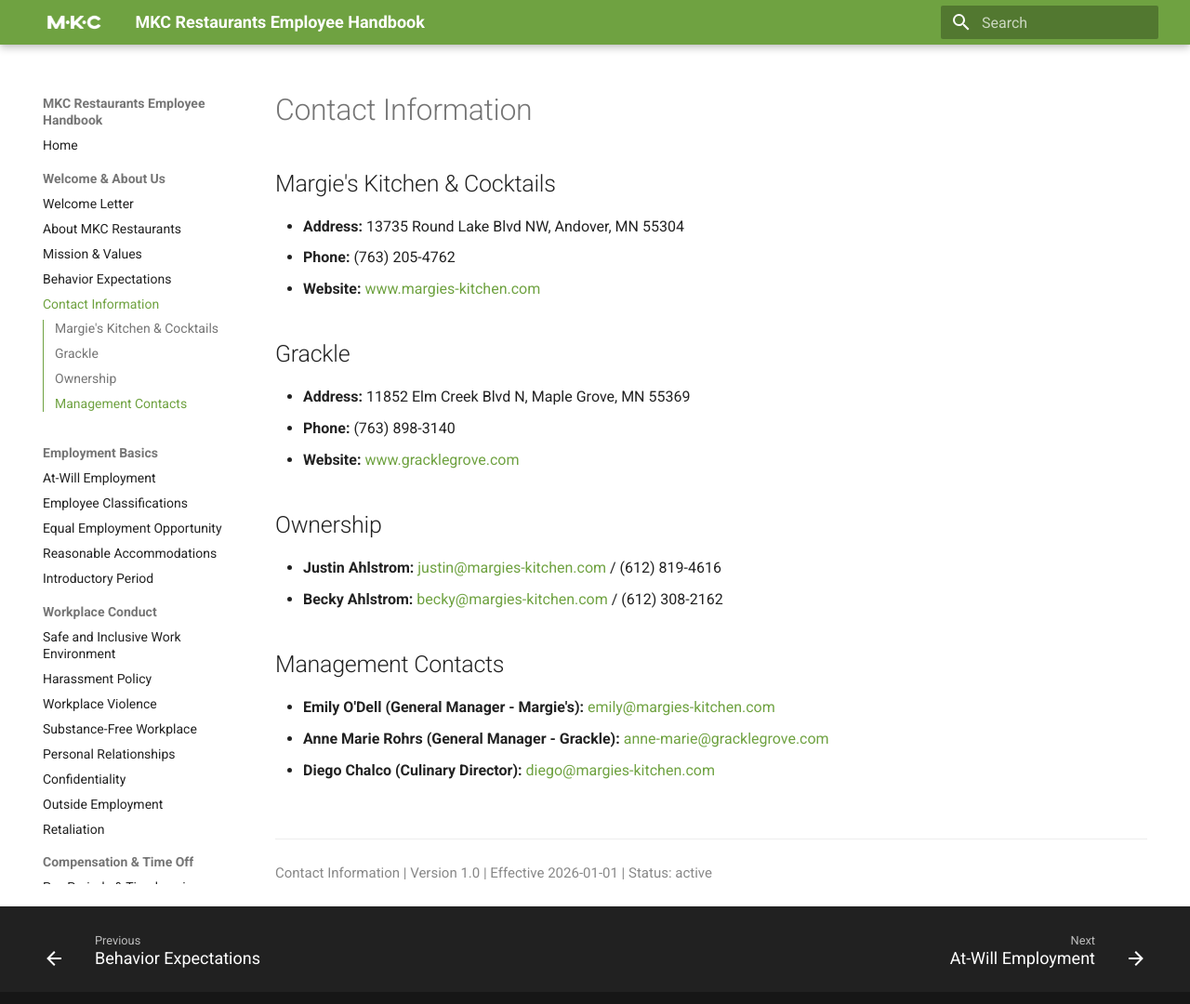
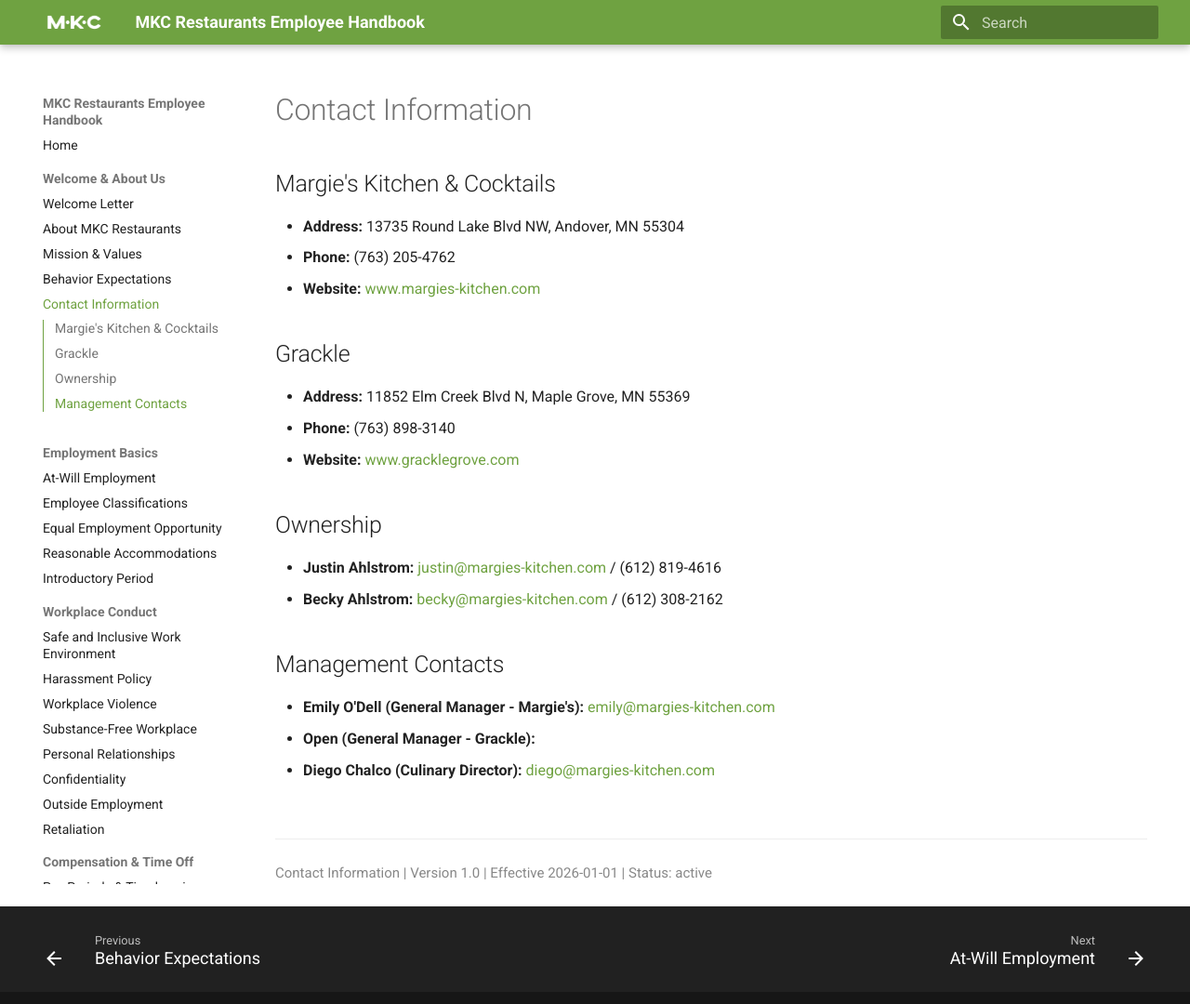
Before and after one commit to JustinAhlstrom-MKC/handbook, an MkDocs documentation site: the page built from policies/01-welcome/contacts.md, in a window 1280 px wide and 1091 px high. Shown: the top 1080 px of the window at 93% size. Built offline with MkDocs 1.6.1 and Material for MkDocs 9.7.7, drawn with Linux system fonts in a browser that asks for light colours.

Commit message:
Update contacts.md

```diff
--- a/policies/01-welcome/contacts.md
+++ b/policies/01-welcome/contacts.md
@@ -28,5 +28,5 @@
 ## Management Contacts
 
 - **Emily O'Dell (General Manager - Margie's):** [emily@margies-kitchen.com](mailto:emily@margies-kitchen.com)
-- **Anne Marie Rohrs (General Manager - Grackle):** [anne-marie@gracklegrove.com](mailto:anne-marie@gracklegrove.com)
+- **Open (General Manager - Grackle):**
 - **Diego Chalco (Culinary Director):** [diego@margies-kitchen.com](mailto:diego@margies-kitchen.com)
```
